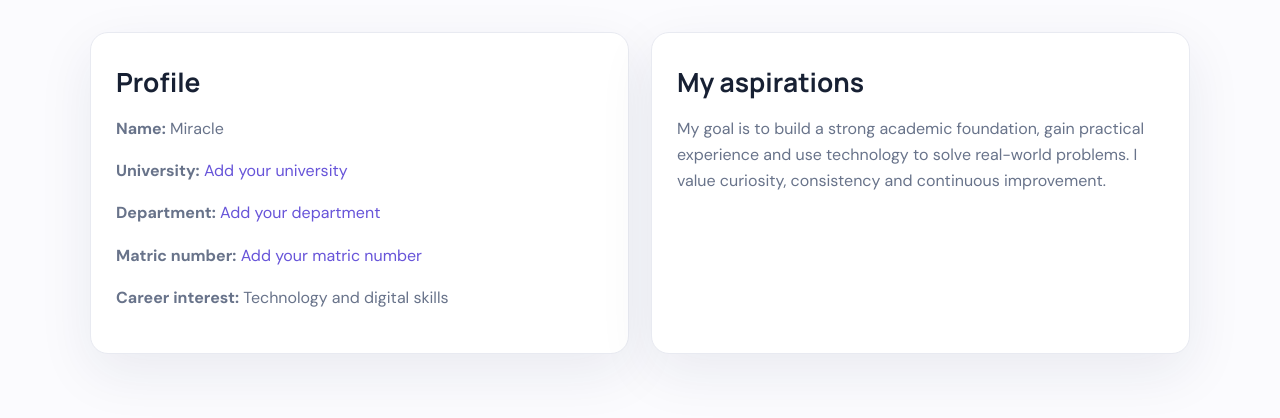
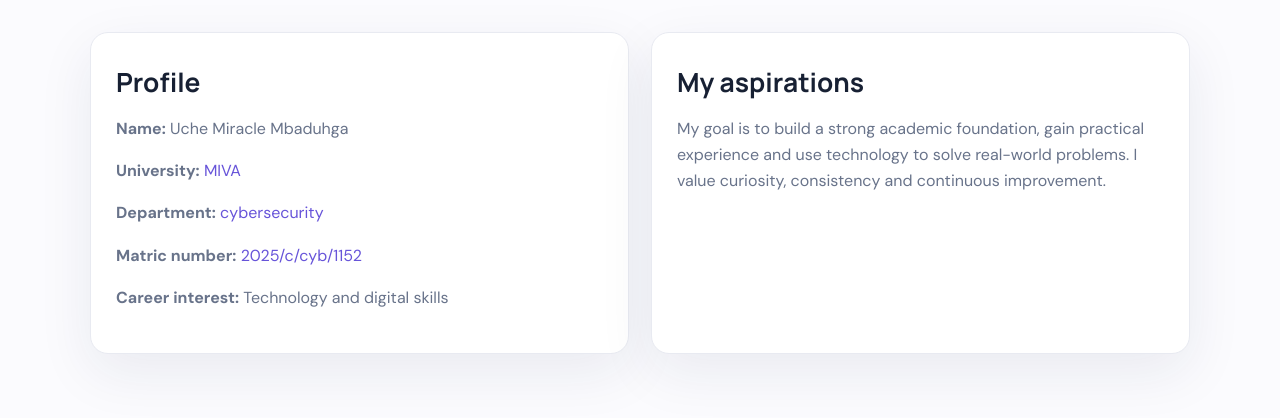
Before and after one commit to miracle536/miracle-student-portfolio, a plain HTML site: page about.html in a window 1280 px wide. Shown: the part 329-747 px from the top of the page. Drawn offline with Linux system fonts and the light colour scheme.

Commit message:
Add files via upload

```diff
--- a/about.html
+++ b/about.html
@@ -1,7 +1,7 @@
 <!DOCTYPE html><html lang="en"><head><meta charset="UTF-8"><meta name="viewport" content="width=device-width, initial-scale=1.0"><title>About | Miracle</title><link rel="stylesheet" href="style.css"></head><body>
 <header class="site-header"><a class="brand" href="index.html"><span class="brand-mark">M</span> Miracle<span class="dot">.</span></a><button class="menu-toggle" aria-label="Toggle navigation" aria-expanded="false">☰</button><nav class="nav"><a href="index.html">Home</a><a class="active" href="about.html">About</a><a href="projects.html">Projects</a><a href="planner.html">Academic Planner</a><a href="contact.html">Contact</a></nav></header>
 <main class="wrap page"><p class="eyebrow">ABOUT ME</p><h1>My story &amp; goals</h1><p class="lead narrow">I am Miracle, a student committed to learning, improving my skills and turning ideas into useful projects.</p>
-<div class="about-grid"><section class="card"><h2>Profile</h2><p><strong>Name:</strong> Miracle</p><p><strong>University:</strong> <span class="editable">Add your university</span></p><p><strong>Department:</strong> <span class="editable">Add your department</span></p><p><strong>Matric number:</strong> <span class="editable">Add your matric number</span></p><p><strong>Career interest:</strong> Technology and digital skills</p></section>
+<div class="about-grid"><section class="card"><h2>Profile</h2><p><strong>Name:</strong> Uche Miracle Mbaduhga</p><p><strong>University:</strong> <span class="editable">MIVA</span></p><p><strong>Department:</strong> <span class="editable">cybersecurity</span></p><p><strong>Matric number:</strong> <span class="editable"> 2025/c/cyb/1152 </span></p><p><strong>Career interest:</strong> Technology and digital skills</p></section>
 <section class="card"><h2>My aspirations</h2><p>My goal is to build a strong academic foundation, gain practical experience and use technology to solve real-world problems. I value curiosity, consistency and continuous improvement.</p></section></div>
 <section class="section"><div class="section-heading"><p class="eyebrow">WHAT I'M DEVELOPING</p><h2>Skills</h2></div><div class="skills"><div class="skill"><span>HTML</span><div class="track"><i style="width:70%"></i></div></div><div class="skill"><span>CSS</span><div class="track"><i style="width:60%"></i></div></div><div class="skill"><span>JavaScript</span><div class="track"><i style="width:45%"></i></div></div><div class="skill"><span>Communication &amp; teamwork</span><div class="track"><i style="width:75%"></i></div></div></div><p class="small muted">Edit these skill levels and profile details to reflect your actual experience.</p></section>
 </main><footer class="footer"><span>© <span id="year"></span> Miracle.</span><span>About</span></footer><script src="script.js"></script></body></html>
```
